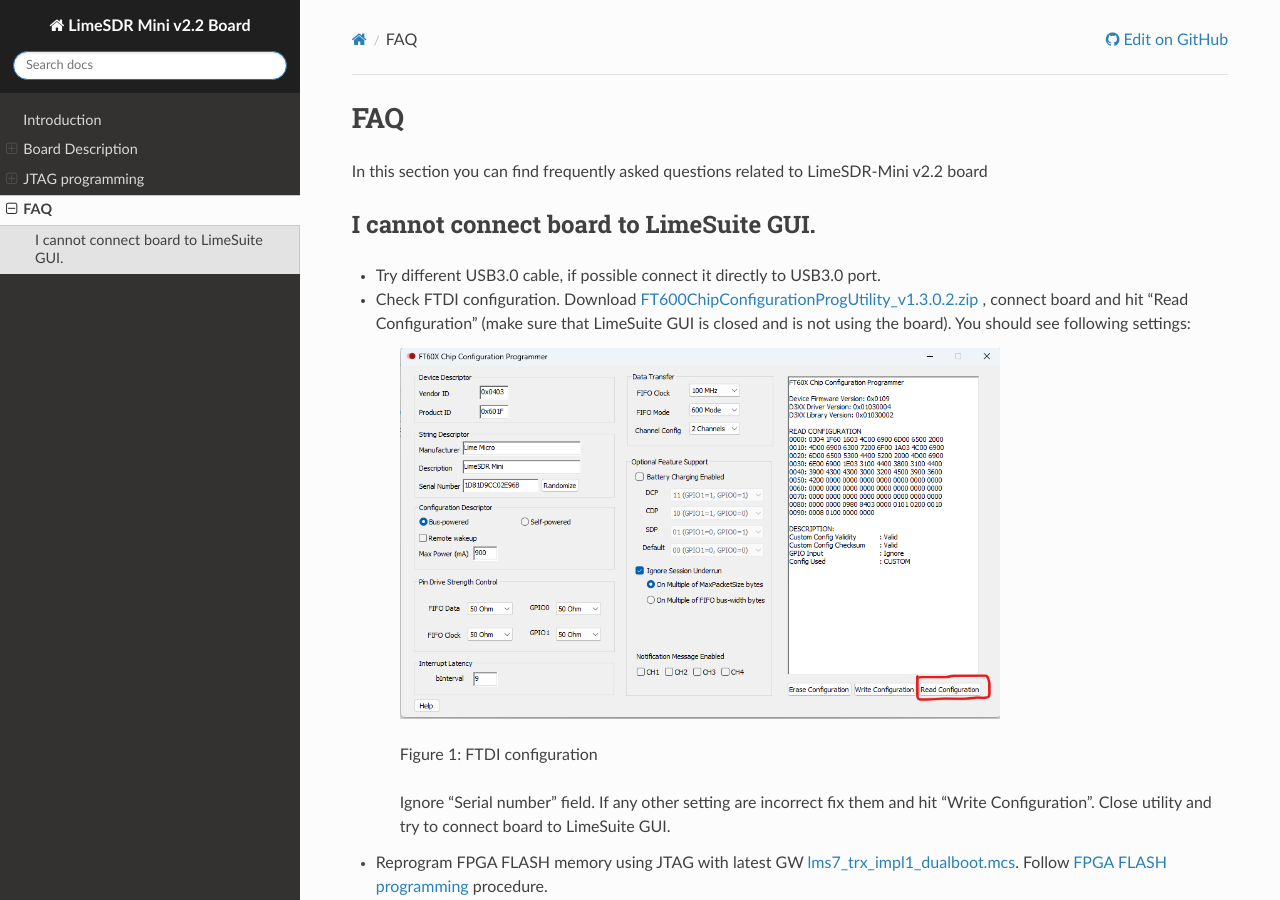
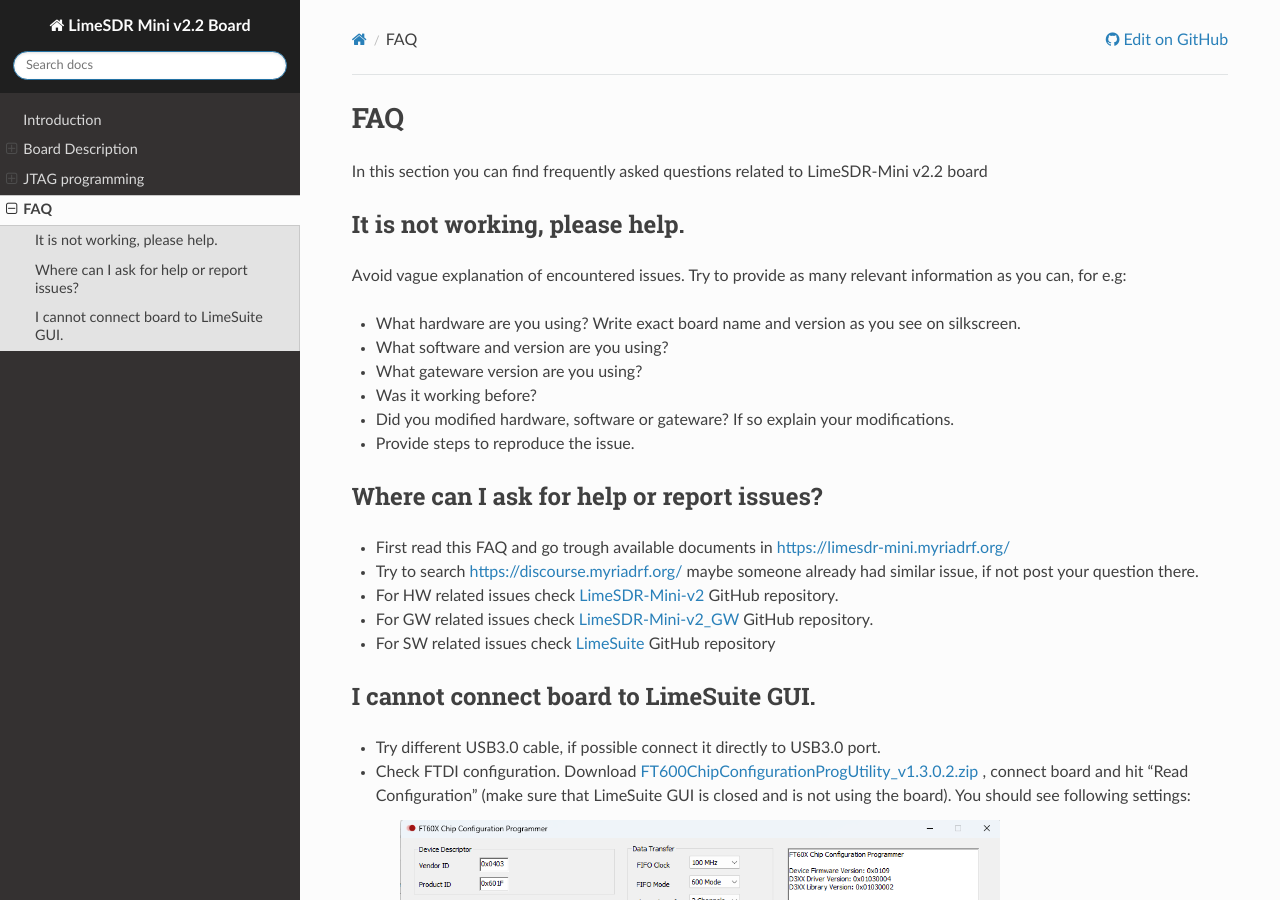
Before and after one commit to myriadrf/LimeSDR-Mini-v2, a Sphinx documentation site: the page built from docs/documentation/faq.rst, in a window 1280 px wide and 900 px high. Built offline with Sphinx 7.4.7 and the Read the Docs theme 2.0.0, drawn with Linux system fonts in a browser that asks for light colours.

Commit message:
FAQ update

```diff
--- a/docs/documentation/faq.rst
+++ b/docs/documentation/faq.rst
@@ -2,6 +2,29 @@
 ================
 
 In this section you can find frequently asked questions related to LimeSDR-Mini v2.2 board
+
+It is not working, please help.
+--------------------------------------
+
+Avoid vague explanation of encountered issues. Try to provide as many relevant information as you can, for e.g:
+
+* What hardware are you using? Write exact board name and version as you see on silkscreen.
+* What software and version are you using?
+* What gateware version are you using?
+* Was it working before?
+* Did you modified hardware, software or gateware? If so explain your modifications.
+* Provide steps to reproduce the issue.
+
+
+Where can I ask for help or report issues?
+------------------------------------------
+
+* First read this FAQ and go trough available documents in `https://limesdr-mini.myriadrf.org/ <https://limesdr-mini.myriadrf.org/>`__
+* Try to search `https://discourse.myriadrf.org/ <https://discourse.myriadrf.org/>`__ maybe someone already had similar issue, if not post your question there.
+* For HW related issues check `LimeSDR-Mini-v2 <https://github.com/myriadrf/LimeSDR-Mini-v2/issues>`__ GitHub repository.
+* For GW related issues check `LimeSDR-Mini-v2_GW <https://github.com/myriadrf/LimeSDR-Mini-v2_GW/issues>`__ GitHub repository.
+* For SW related issues check `LimeSuite <https://github.com/myriadrf/LimeSuite/issues>`__ GitHub repository
+
 
 I cannot connect board to LimeSuite GUI.
 ----------------------------------------
```
